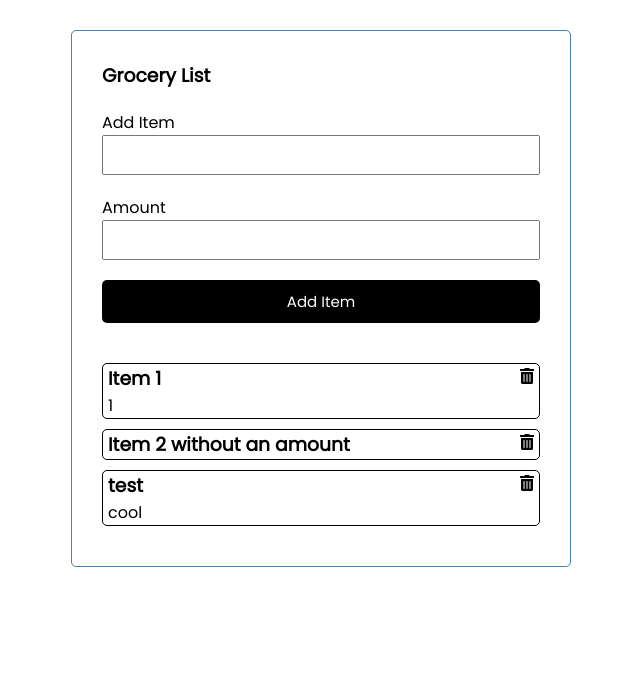
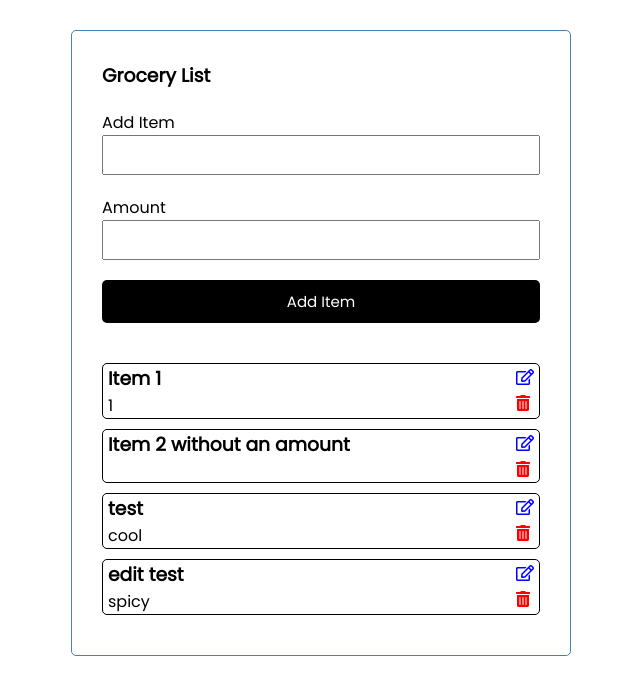
Before and after one commit to moralesn1/vue-groceries, a Vue app: page / in a window 1280 px wide. Shown: the top 694 px of the page, without its empty margins (319-959 px from the left). Built offline with nearby package versions, Linux system fonts and the light colour scheme; data requests are answered from the project's data file.

Commit message:
capture item object

```diff
--- a/db.json
+++ b/db.json
@@ -13,6 +13,11 @@
       "item": "test ",
       "amount": "cool",
       "id": "MMY_lJ0"
+    },
+    {
+      "item": "edit test",
+      "amount": "spicy",
+      "id": "zcJfOEO"
     }
   ]
 }
--- a/package.json
+++ b/package.json
@@ -10,6 +10,7 @@
   "dependencies": {
     "core-js": "^3.6.5",
     "json-server": "^0.16.3",
+    "mitt": "^2.1.0",
     "vue": "^3.0.0",
     "vue-router": "^4.0.0-0"
   },
--- a/src/components/AddItem.vue
+++ b/src/components/AddItem.vue
@@ -33,8 +33,17 @@ export default {
   data() {
     return {
       item: this.item,
-      amount: this.amount
+      amount: this.amount,
     }
+  },
+  props: {
+    updatedItem: {
+      type: Object
+    }
+  },
+  emits: ['updatedItem'],
+  mounted() {
+    console.log('this got hit ')
   },
   methods: {
     onSubmit(e) {
--- a/src/components/Item.vue
+++ b/src/components/Item.vue
@@ -1,14 +1,18 @@
 <template>
   <div class="item-container">
-    <div>
+    <div class="item-description">
       <h3>{{item.item}}</h3>
       <p>{{item.amount}}</p>
     </div>
     <div class="item-icons">
+      <!-- <i @click="emitEvent(item)" class="far fa-edit"></i> -->
+      <i @click="$emit('edit-item', item)" class="far fa-edit"></i>
       <i @click="$emit('delete-item', item.id)" class="fas fa-trash-alt"></i>
     </div>
 
   </div>
+
+
 </template>
 
 <script>
@@ -19,6 +23,16 @@ export default {
       type: Object
     }
   },
+  data() {
+    return {
+      flag: true
+    }
+  },
+  methods: {
+    // emitEvent() {
+    //   this.eventBus.emit('emit-event', item)
+    // }
+  }
 }
 </script>
 
@@ -31,5 +45,26 @@ export default {
   border-radius: 5px;
   display: flex;
   justify-content: space-between;
+  width: 100%;
+}
+
+.item-description {
+  width: 100%;
+}
+
+.item-icons {
+  display: flex;
+  flex-direction: column;
+  padding-top: 5px;
+  margin-bottom: 5px;
+}
+
+i.far.fa-edit {
+  color: rgb(0, 0, 255);
+}
+
+i.fas.fa-trash-alt {
+  padding-top: 10px;
+  color: rgb(255, 0, 0);
 }
 </style>
--- a/src/components/Items.vue
+++ b/src/components/Items.vue
@@ -3,6 +3,7 @@
     <Item
       :item="item"
       @delete-item="$emit('delete-item', item.id)"
+      @edit-item="$emit('edit-item', item)"
     />
 
   </div>
@@ -21,7 +22,7 @@ export default {
       type: Array
     }
   },
-  emits: ['delete-item']
+  emits: ['delete-item', 'edit-item']
 }
 </script>
 
--- a/src/main.js
+++ b/src/main.js
@@ -1,5 +1,12 @@
 import { createApp } from 'vue'
 import App from './App.vue'
 import router from './router'
+import mitt from 'mitt'
 
-createApp(App).use(router).mount('#app')
+const eventBus = mitt()
+const app = createApp(App)
+
+app.config.globalProperties.eventBus = eventBus
+app.use(router).mount('#app')
+
+// createApp(App).use(router).mount('#app')
--- a/src/views/Home.vue
+++ b/src/views/Home.vue
@@ -1,10 +1,14 @@
 <template>
   <div class="container">
     <h3>Grocery List</h3>
-    <AddItem @add-item="addItem" />
+    <AddItem
+      @add-item="addItem"
+      :updatedItem="updatedItem"
+    />
     <Items
       :items="items"
       @delete-item="deleteItem"
+      @edit-item="editItem"
     />
   </div>
 </template>
@@ -22,7 +26,13 @@ export default {
   },
   data() {
     return {
-      items: []
+      items: [],
+      updatedItem: []
+    }
+  },
+  props: {
+    item: {
+      type: Object
     }
   },
   methods: {
@@ -39,6 +49,11 @@ export default {
 
     this.items = [...this.items, data]
 
+  },
+  editItem(item) {
+    const singleItem = item;
+    this.updatedItem = [...this.updatedItem, singleItem];
+    console.log(singleItem)
   },
   async deleteItem(id) {
     console.log
```
Also changed, not shown: 1 other file (tests, documents, lock files or other folders).
